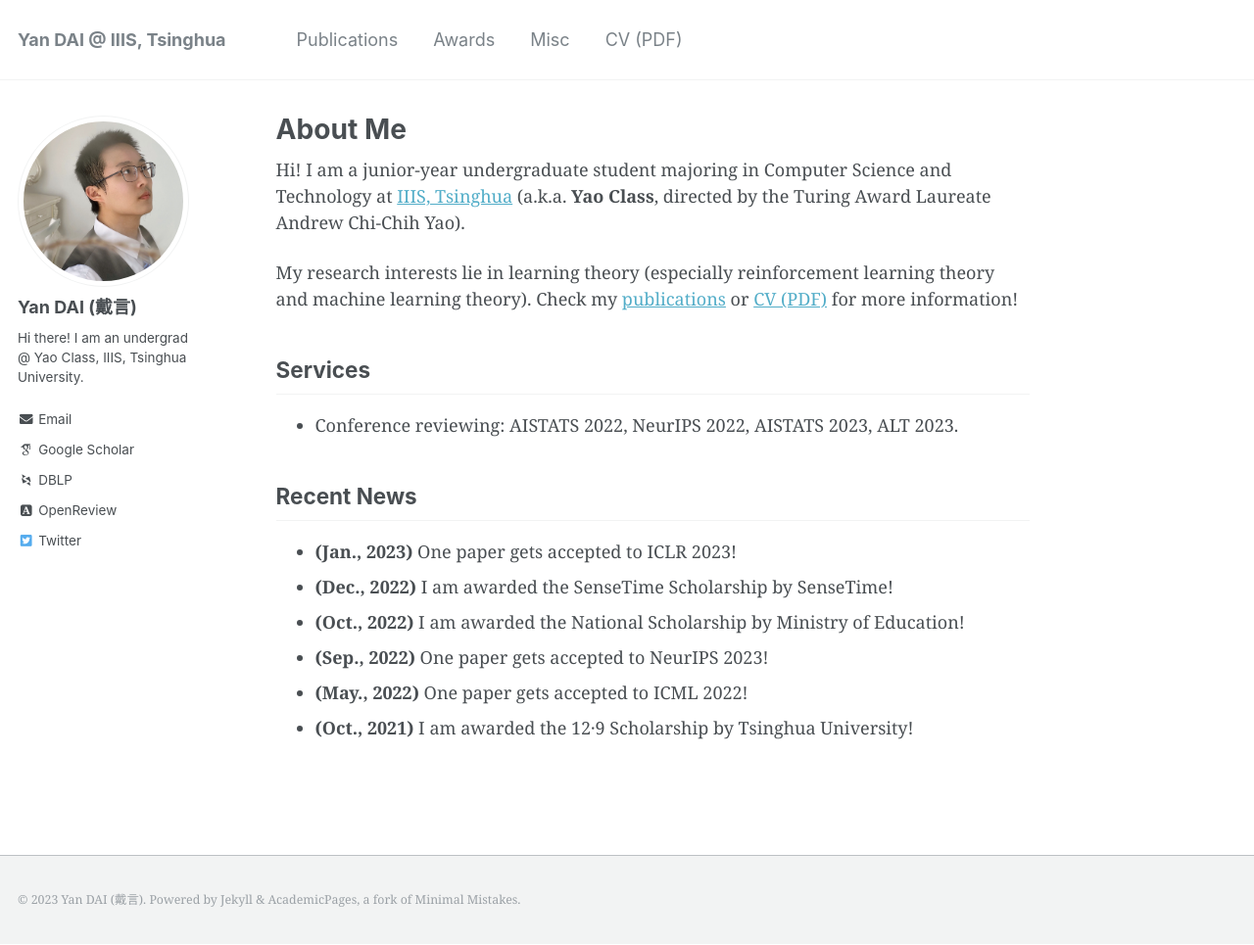
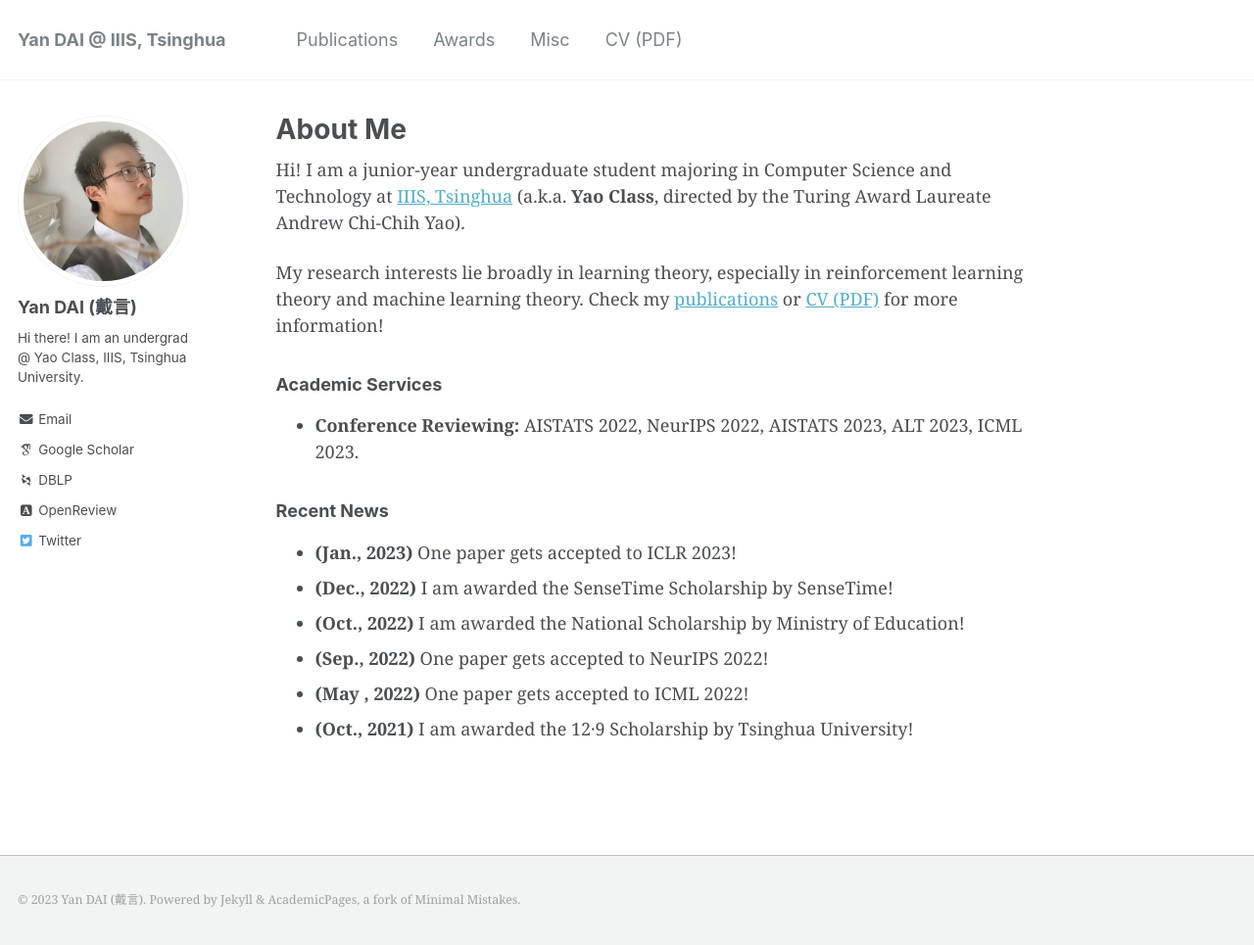
Before and after one commit to yandaichn/yandaichn.github.io, a Jekyll site: the page built from _pages/about.md, in a window 1280 px wide and 965 px high. Shown: the whole window at 98% size. Built offline with Jekyll 4.4.1, drawn with Linux system fonts in a browser that asks for light colours; some web fonts are replaced.

Commit message:
Add publications

```diff
--- a/_pages/about.md
+++ b/_pages/about.md
@@ -10,15 +10,15 @@ redirect_from:
 
 Hi! I am a junior-year undergraduate student majoring in Computer Science and Technology at [IIIS, Tsinghua](https://iiis.tsinghua.edu.cn/en/) (a.k.a. **Yao Class**, directed by the Turing Award Laureate Andrew Chi-Chih Yao).
 
-My research interests lie in learning theory (especially reinforcement learning theory and machine learning theory). Check my [publications](publications) or [CV (PDF)](CV_Yan.pdf) for more information!
+My research interests lie broadly in learning theory, especially in reinforcement learning theory and machine learning theory. Check my [publications](publications) or [CV (PDF)](CV_Yan.pdf) for more information!
 
-## Services
-* Conference reviewing: AISTATS 2022, NeurIPS 2022, AISTATS 2023, ALT 2023.
+### Academic Services
+* **Conference Reviewing:** AISTATS 2022, NeurIPS 2022, AISTATS 2023, ALT 2023, ICML 2023.
 
-## Recent News
+### Recent News
 * **(Jan., 2023)** One paper gets accepted to ICLR 2023!
 * **(Dec., 2022)** I am awarded the SenseTime Scholarship by SenseTime!
 * **(Oct., 2022)** I am awarded the National Scholarship by Ministry of Education!
-* **(Sep., 2022)** One paper gets accepted to NeurIPS 2023!
-* **(May., 2022)** One paper gets accepted to ICML 2022!
+* **(Sep., 2022)** One paper gets accepted to NeurIPS 2022!
+* **(May , 2022)** One paper gets accepted to ICML 2022!
 * **(Oct., 2021)** I am awarded the 12·9 Scholarship by Tsinghua University!
```
Also changed, not shown: _pages/publications.md (+5 -7 lines), 1 other file.
